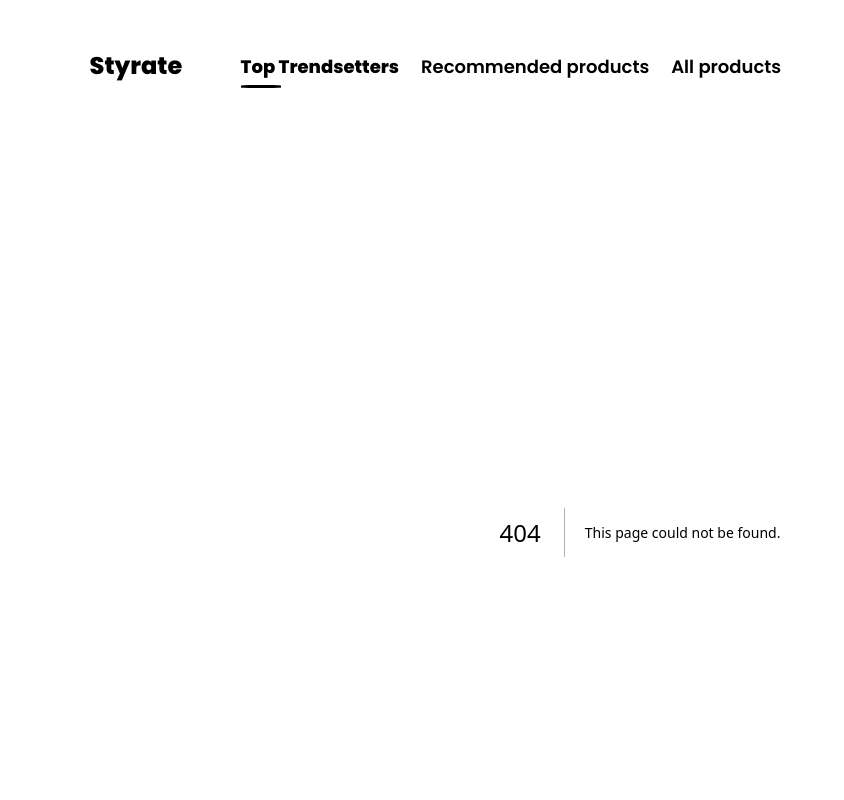
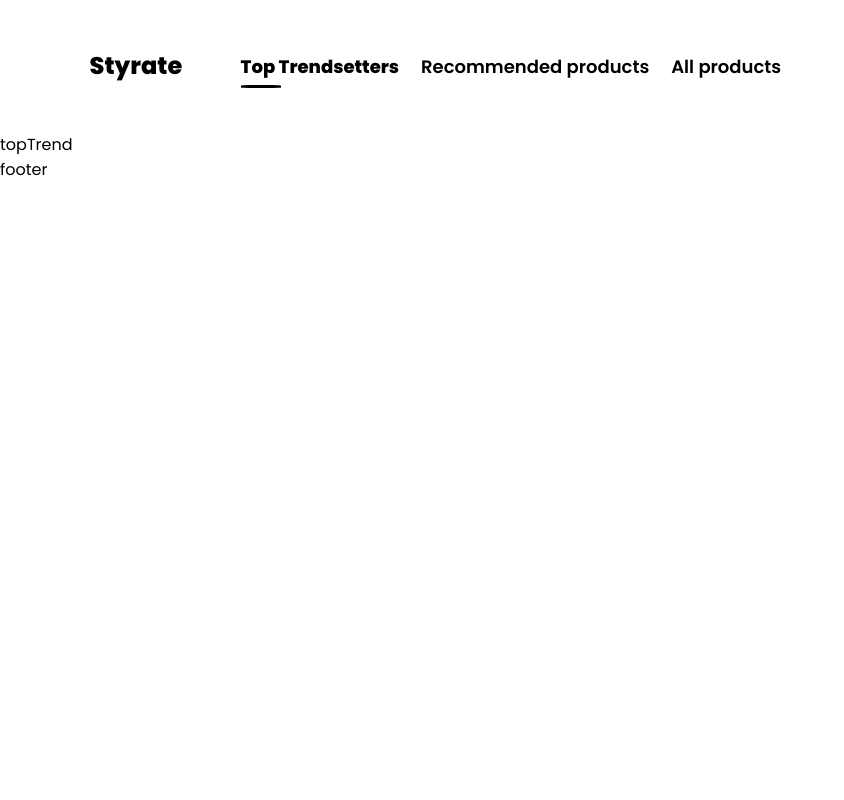
Before and after one commit to tonyykosseifyy/influencer-project, a Next.js app in the folder client/: page /top-trendsetters in a window 1280 px wide. Before the commit this address had no page. Shown: the top 800 px of the page, without its empty margins (0-844 px from the left). Built offline with nearby package versions, Linux system fonts and the light colour scheme.

Commit message:
all links active state styles

```diff
--- /dev/null
+++ b/client/pages/top-trendsetters.js
@@ -0,0 +1,9 @@
+import React from 'react'
+
+function topTrend() {
+  return (
+    <div>topTrend</div>
+  )
+}
+
+export default topTrend;
```
